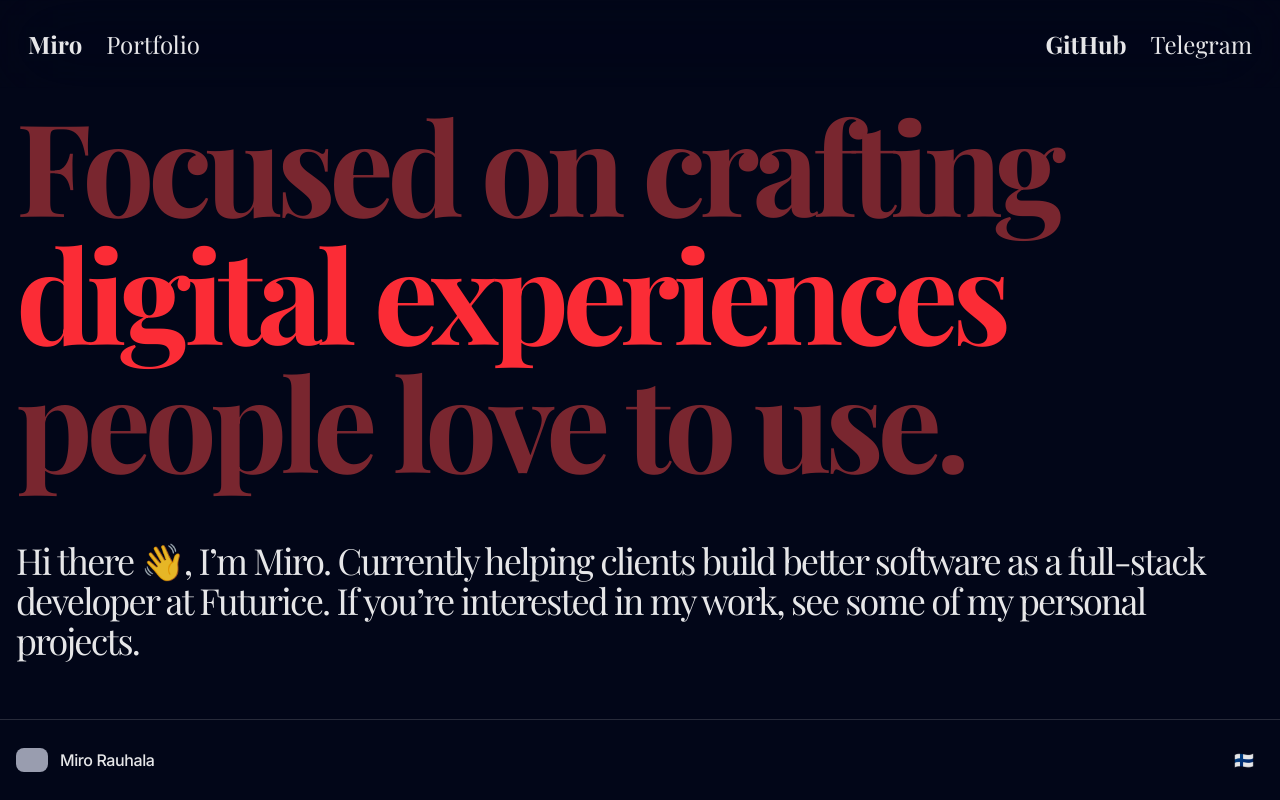
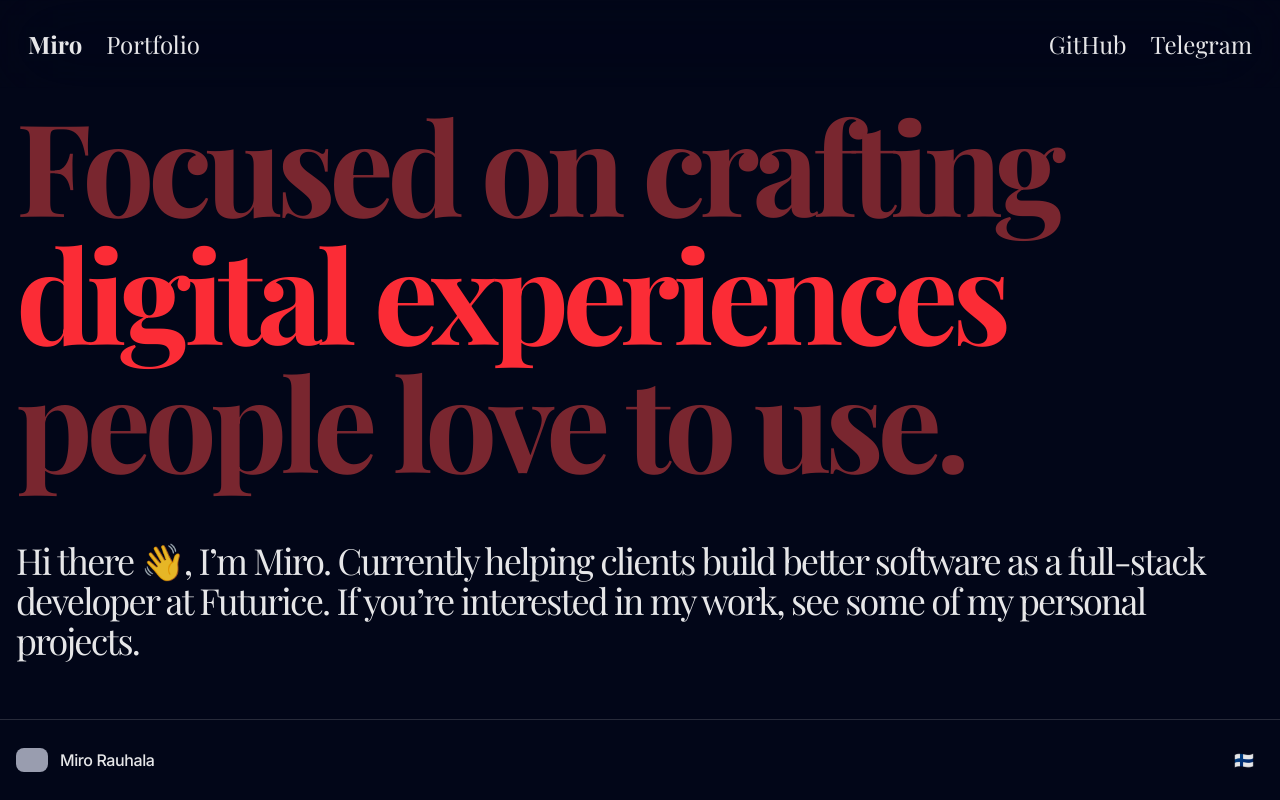
Before and after one commit to mirorauhala/rauhala.dev, a Next.js app: page / in a window 1280 px wide. Built offline with nearby package versions, Linux system fonts and the light colour scheme; grey boxes are pictures that could not be loaded; a web font is replaced by a local one.

Commit message:
fix right link activity

```diff
--- a/app/nav.tsx
+++ b/app/nav.tsx
@@ -38,12 +38,12 @@ export const Nav = () => {
     {
       href: "https://github.com/mirorauhala",
       label: "GitHub",
-      isActive: (activePage) => activePage === "/",
+      isActive: () => false,
     },
     {
       href: "https://t.me/mirorauhala",
       label: "Telegram",
-      isActive: (activePage) => activePage === "/work",
+      isActive: () => false,
     },
   ];
 
```
